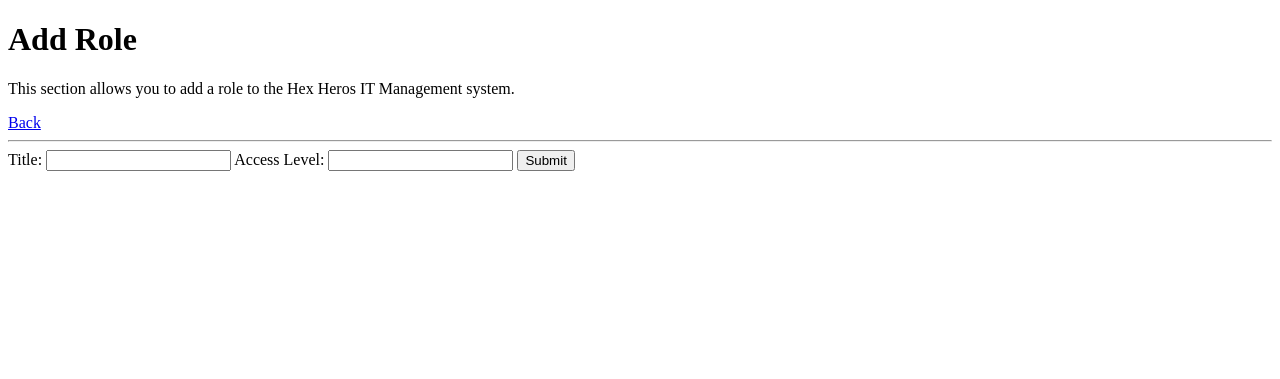
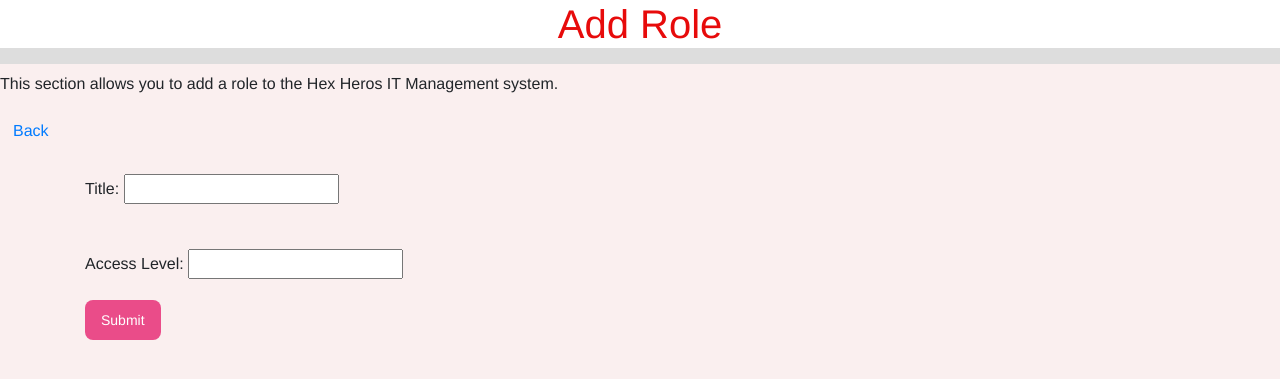
Before and after one commit to HexHeros/IT-Managment, a Flask app: page /new_role in a window 1280 px wide. Shown: the top 379 px of the page. Run offline with Flask 2, Linux system fonts and the light colour scheme; data that the repository does not hold is empty; some libraries are stand-ins or nearby versions.

Commit message:
Update new_role.html

```diff
--- a/templates/new_role.html
+++ b/templates/new_role.html
@@ -1,7 +1,17 @@
+<!--
+  This file uses the link for icons as well as some html/css from bootstrap for the form
+  Date: 5/30/2023
+  Based off:
+  Source URL: https://stackoverflow.com/questions/54087985/i-cant-get-my-font-awesome-icons-to-show-up-tried-importing-css-with-multiple
+              https://epicbootstrap.com/snippets/registration
+-->
 <!DOCTYPE html>
 <html lang="en">
 
 <head>
+    <link href="https://cdnjs.cloudflare.com/ajax/libs/simple-line-icons/2.4.1/css/simple-line-icons.min.css" rel="stylesheet">
+    <link rel="stylesheet" href="https://maxcdn.bootstrapcdn.com/bootstrap/4.0.0/css/bootstrap.min.css">
+    <link rel="stylesheet" type="text/css" href="{{ url_for('static', filename='css/style.css') }}">
     <meta charset="UTF-8">
     <meta http-equiv="X-UA-Compatible" content="IE=edge">
     <meta name="viewport" content="width=device-width, initial-scale=1.0">
@@ -11,17 +21,23 @@
 <body>
     <h1>Add Role</h1>
     <p>This section allows you to add a role to the Hex Heros IT Management system.</p>
-    <a href="/roles">Back</a>
+    <a href="/roles" button class="btn"><i class="fa fa-close"></i>Back</a>
     <br>
-    <hr>
+    <br>
+    <div class="container">
         <form title="new_role" method="post">
+            <div class="form-group">
                 <label for="title">Title:</label>
                 <input type="text" id="title" name="title">
+            </div>
+            <br>
+            <div class="form-group">
                 <label for="access_level">Access Level:</label>
                 <input type="text" id="access_level" name="access_level">
-        <input type="submit" value="Submit"><br>
-        <br>
+            </div>
+            <button type="submit" class="button-1" value="Submit">Submit</button>
         </form>
+    </div>
 </body>
 
 </html>
```
Lines whose indentation alone changed are shown as unchanged.
